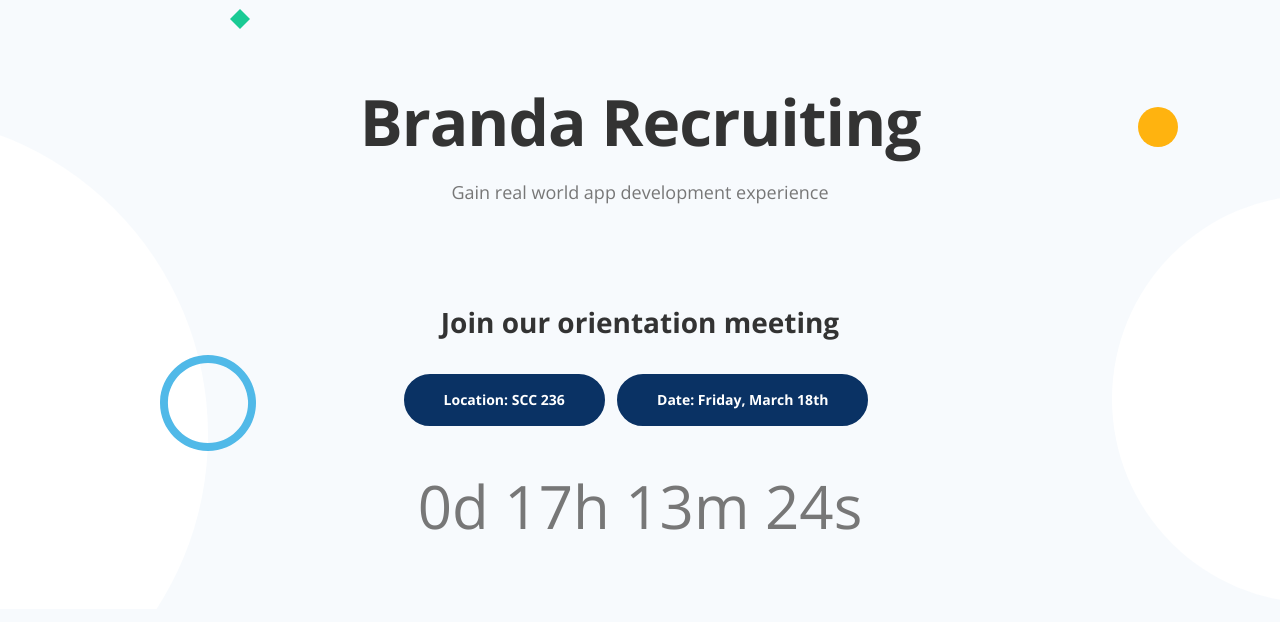
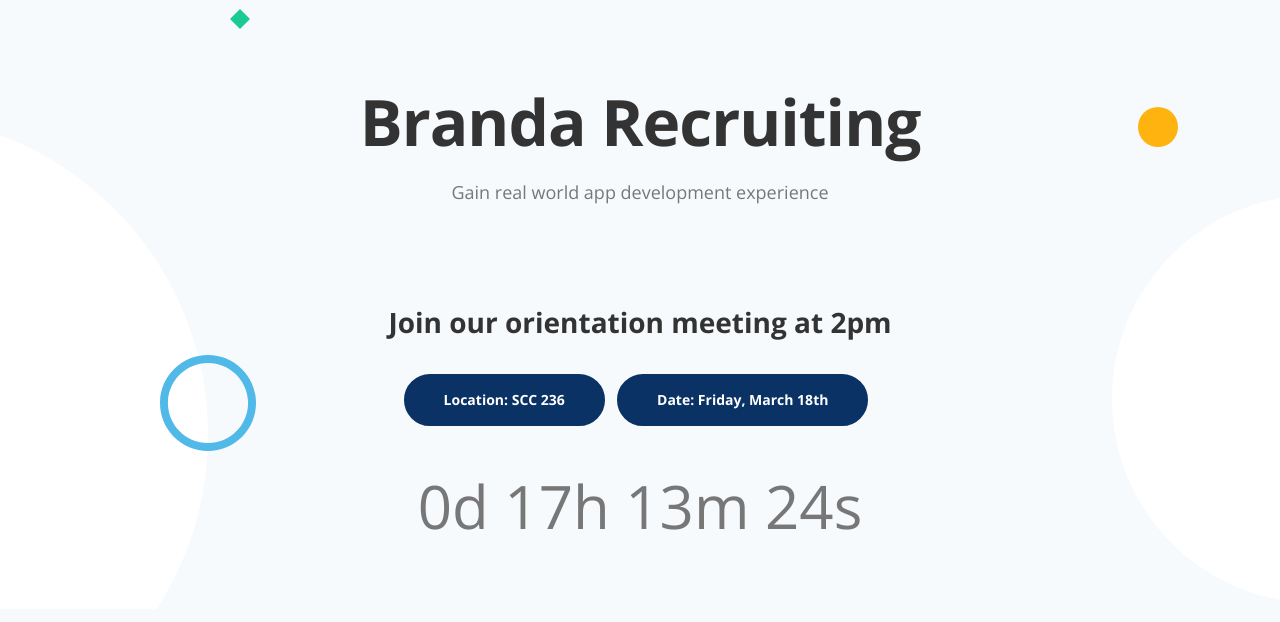
Before and after one commit to Brandaapp/website-old, a plain HTML site: page Recruiting/web/index.html in a window 1280 px wide. Shown: the part 109-731 px from the top of the page. Drawn offline with nearby package versions, Linux system fonts and the light colour scheme.

Commit message:
fixed crashed app

```diff
--- a/Recruiting/web/index.html
+++ b/Recruiting/web/index.html
@@ -96,7 +96,7 @@
         <div class="row">
             <div class="col-lg-12">
                 <div>
-                    <h3> Join our orientation meeting</h3>
+                    <h3> Join our orientation meeting at 2pm</h3>
                     <div style="padding: 25px;">
                         <a class="btn-solid-lg" style="text-overflow: wrap; height: auto;" href="#your-link"></i>
                             Location: SCC 236</a>
```
